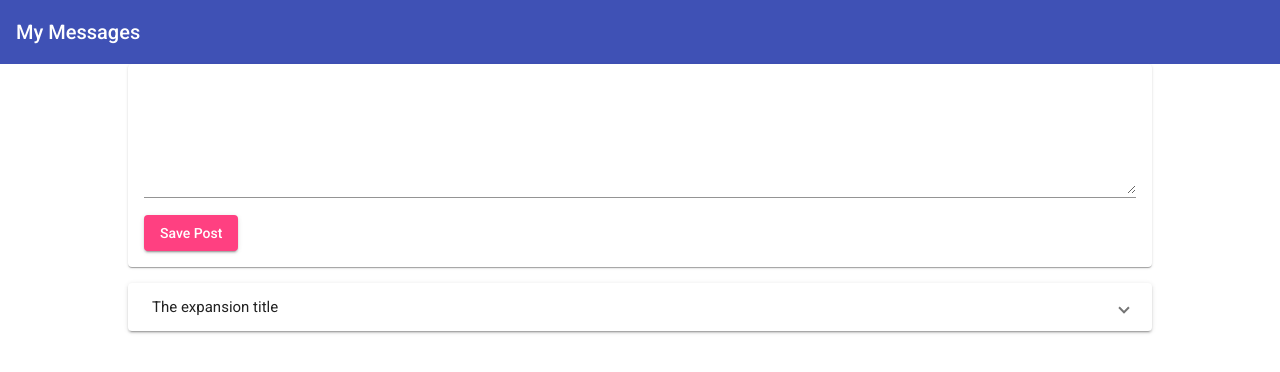
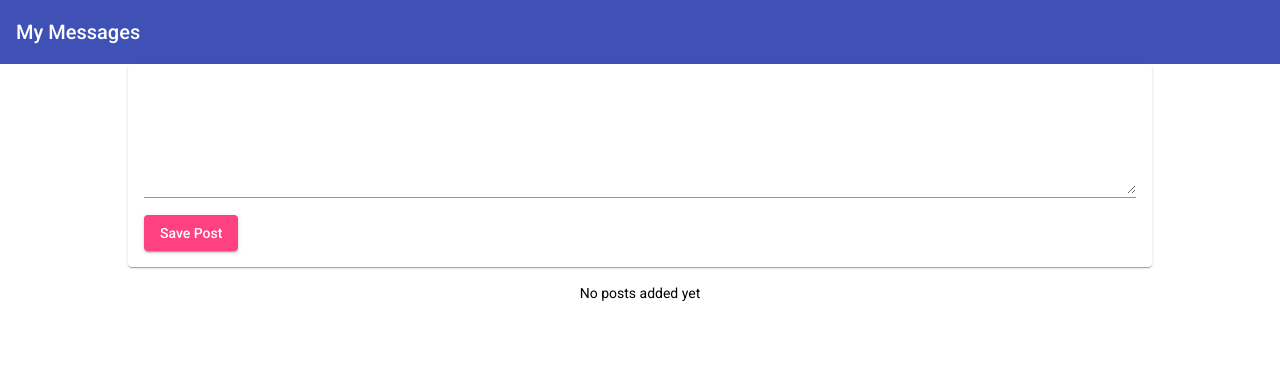
Before and after one commit to DavidArmendariz/mean-course, an Angular app: page / in a window 1280 px wide. Shown: the top 372 px of the page. Built offline with nearby package versions, Linux system fonts and the light colour scheme.

Commit message:
Adding structural directives

```diff
--- a/src/app/posts/post-list/post-list.component.css
+++ b/src/app/posts/post-list/post-list.component.css
@@ -2,3 +2,6 @@
   display: block;
   margin-top: 1rem;
 }
+.info-text {
+  text-align: center;
+}
--- a/src/app/posts/post-list/post-list.component.html
+++ b/src/app/posts/post-list/post-list.component.html
@@ -1,8 +1,7 @@
-<mat-accordion>
-  <mat-expansion-panel
-    ><mat-expansion-panel-header
-      >The expansion title</mat-expansion-panel-header
-    >
-    <p>I'm an expansion panel</p>
+<mat-accordion multi="true" *ngIf="posts.length">
+  <mat-expansion-panel *ngFor="let post of posts"
+    ><mat-expansion-panel-header>{{ post.title }}</mat-expansion-panel-header>
+    <p>{{ post.content }}</p>
   </mat-expansion-panel></mat-accordion
 >
+<p class="info-text mat-body-1" *ngIf="!posts.length">No posts added yet</p>
--- a/src/app/posts/post-list/post-list.component.ts
+++ b/src/app/posts/post-list/post-list.component.ts
@@ -5,9 +5,10 @@
   styleUrls: ['./post-list.component.css'],
 })
 export class PostListComponent {
-  posts = [
-    { title: 'First Post', content: "This is the first post's content" },
-    { title: 'Second Post', content: "This is the second post's content" },
-    { title: 'Third Post', content: "This is the third post's content" },
-  ];
+  // posts = [
+  //   { title: 'First Post', content: "This is the first post's content" },
+  //   { title: 'Second Post', content: "This is the second post's content" },
+  //   { title: 'Third Post', content: "This is the third post's content" },
+  // ];
+  posts = [];
 }
```
